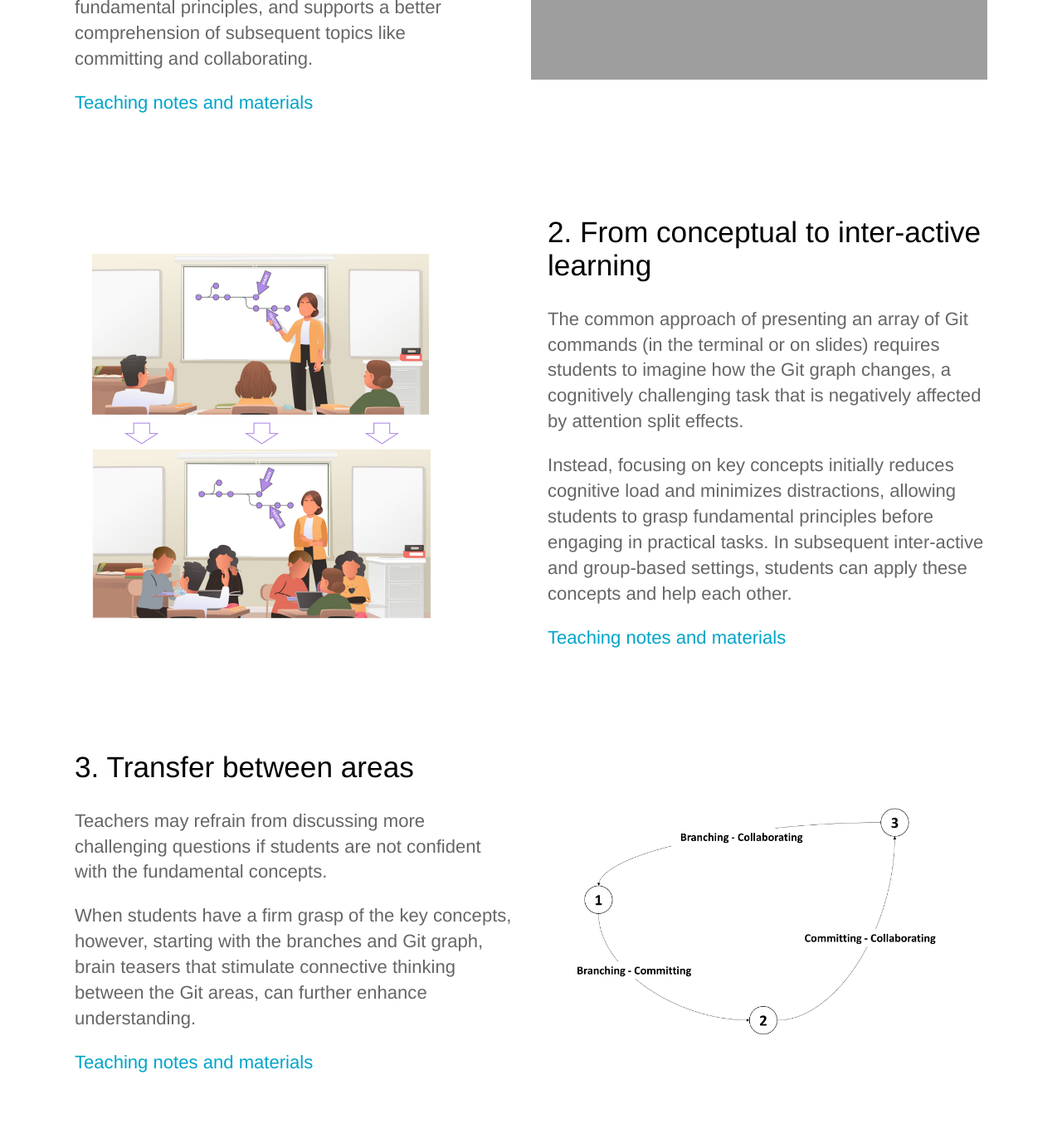
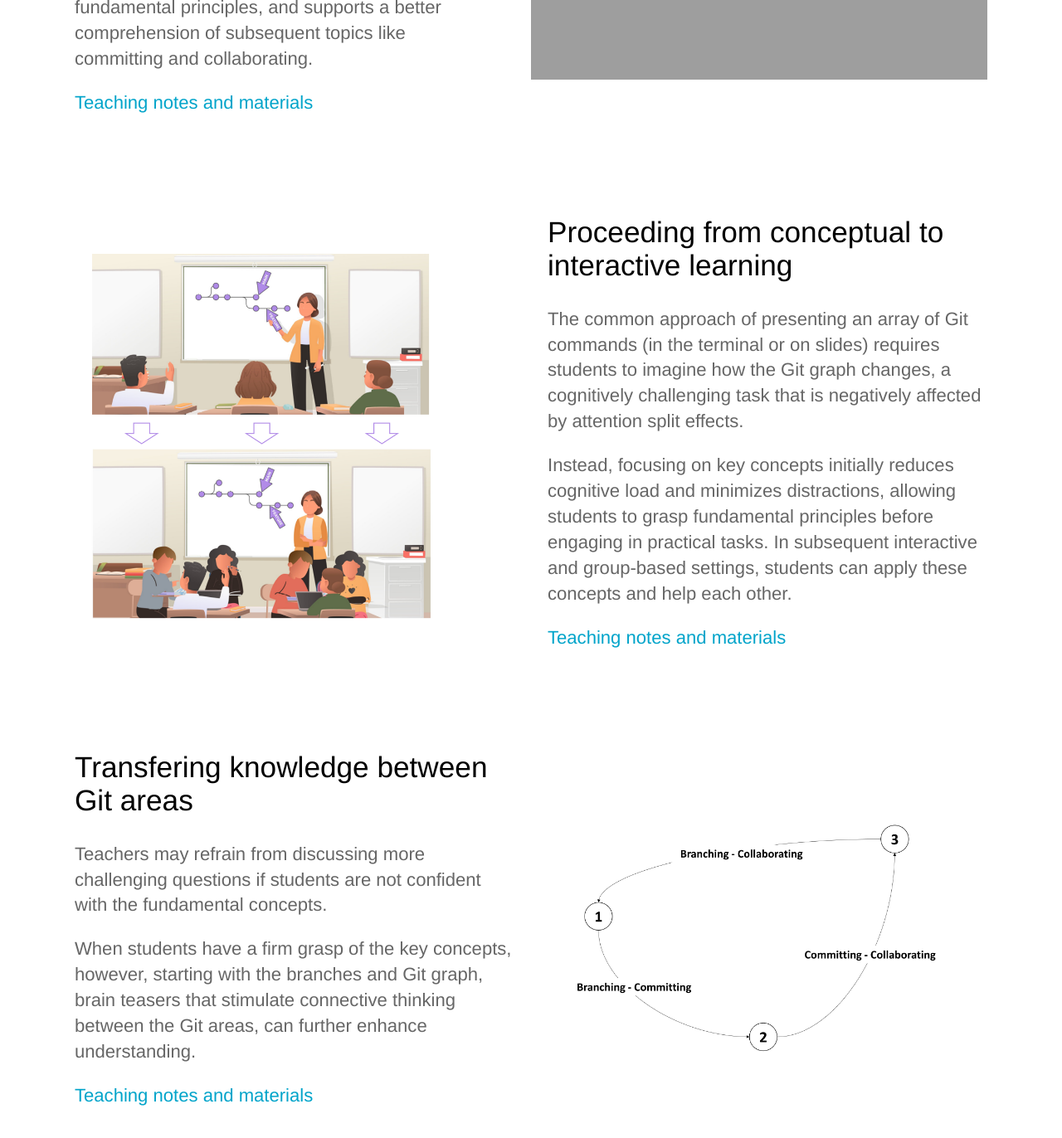
Before and after one commit to digital-work-lab/rethink-git-teaching, a Jekyll site: the page built from index.html, in a window 1280 px wide and 1400 px high, scrolled down 1284 px. Shown: the top 1372 px of the window at 83% size. Built offline with Jekyll 4.4.1, drawn with Linux system fonts in a browser that asks for light colours; the list of posts is cut into pages by our own code; some of the changed text lies outside the part shown.

Commit message:
update headings

```diff
--- a/index.html
+++ b/index.html
@@ -4,7 +4,7 @@ description: Recommendations and Practical Strategies
 ---
 <section class="hero">
 	<div class="text-container">
-		<h1 class="editable">Rethinking How We Teach Git</strong></h1>
+		<h1 class="editable">Rethinking How We Teach Git</h1>
 		<p class="subtext editable">Recommendations and Practical Strategies</p>
 		<video controls autoplay style="width: 750px;">
 			<source src="{{ site.baseurl }}/video/summary.mp4" type="video/mp4">
@@ -18,7 +18,7 @@ description: Recommendations and Practical Strategies
 	<section>
 		<div class="container flex">
 			<div class="text editable">
-				<h2>1. Reorder areas</h2>
+				<h2>Reordering Git areas</h2>
 				<p>In traditional approaches to teaching Git, technical configuration and setup steps may be considered necessary preconditions for starting a Git introduction. However, a well-planned teaching approach, which eliminates technical dependencies can create opportunities to rethink the traditional approach.</p>
 				<p>We propose to start with branching, which provides students with a high-level understanding of Git's fundamental principles, and supports a better comprehension of subsequent topics like committing and collaborating.</p>
 				<p><a href="{{ site.baseurl }}/notes_reorder">Teaching notes and materials</a></p>
@@ -32,9 +32,9 @@ description: Recommendations and Practical Strategies
 	<section>
 		<div class="container flex">
 			<div class="text editable">
-				<h2>2. From conceptual to inter-active learning</h2>
+				<h2>Proceeding from conceptual to interactive learning</h2>
 				<p>The common approach of presenting an array of Git commands (in the terminal or on slides) requires students to imagine how the Git graph changes, a cognitively challenging task that is negatively affected by attention split effects.</p>
-				<p>Instead, focusing on key concepts initially reduces cognitive load and minimizes distractions, allowing students to grasp fundamental principles before engaging in practical tasks. In subsequent inter-active and group-based settings, students can apply these concepts and help each other.</p>
+				<p>Instead, focusing on key concepts initially reduces cognitive load and minimizes distractions, allowing students to grasp fundamental principles before engaging in practical tasks. In subsequent interactive and group-based settings, students can apply these concepts and help each other.</p>
 				<p><a href="{{ site.baseurl }}/notes_conceptual_interactive">Teaching notes and materials</a></p>
 			</div>
 			<div class="image">
@@ -46,7 +46,7 @@ description: Recommendations and Practical Strategies
 	<section>
 		<div class="container flex">
 			<div class="text editable">
-				<h2>3. Transfer between areas</h2>
+				<h2>Transfering knowledge between Git areas</h2>
 				<p>Teachers may refrain from discussing more challenging questions if students are not confident with the fundamental concepts.</p>
 				<p>When students have a firm grasp of the key concepts, however, starting with the branches and Git graph, brain teasers that stimulate connective thinking between the Git areas, can further enhance understanding.</p>
 				<p><a href="{{ site.baseurl }}/notes_transfer">Teaching notes and materials</a></p>
--- a/notes_conceptual_interactive.html
+++ b/notes_conceptual_interactive.html
@@ -6,6 +6,8 @@ layout: default
 
 <section class="hero">
 	<div class="text-container">
+		<h1>Proceeding from Conceptual to Interactive Learning</h1>
+        <p> </p>
         <img src="{{ site.baseurl }}/images/conceptual_interactive_side_by_side.png" alt="Screenshot" style="width: 900px; height: auto;" />
     </div>
 </section>
@@ -16,7 +18,6 @@ layout: default
 	<section>
 		<div class="container flex">
 			<div class="text editable">
-				<h2>2. From conceptual to inter-active learning</h2>
 				<p>In each of the three Git areas, we suggest to start by explaining the key concepts and have students practice them afterwards.</p>
 
 				<p>Conceptual part</p>
--- a/notes_reorder.html
+++ b/notes_reorder.html
@@ -6,6 +6,8 @@ layout: default
 
 <section class="hero">
 	<div class="text-container">
+		<h1 class="editable">Reordering Git Areas</h1>
+        <p> </p>
         <img src="{{ site.baseurl }}/images/reorder.png" alt="Screenshot" style="width: 500px; height: auto;" />
     </div>
 </section>
--- a/notes_transfer.html
+++ b/notes_transfer.html
@@ -6,6 +6,8 @@ layout: default
 
 <section class="hero">
 	<div class="text-container">
+		<h1>Transfering Knowledge Between Git Areas</h1>
+        <p> </p>
         <img src="{{ site.baseurl }}/images/transfer.png" alt="Screenshot" style="width: 400px; height: auto;" />
     </div>
 </section>
@@ -32,7 +34,6 @@ layout: default
 	<div class="container flex">
 
 		<div class="text editable">
-			<h2>3. Transfer between areas</h2>
 			<p>Once students have completed the three areas, it can be instructive to solve a few transfer questions.</p>
 
 			<h2>Branching – committing</h2>
```
Also changed, not shown: other parts of notes_reorder.html (+0 -1 lines).
